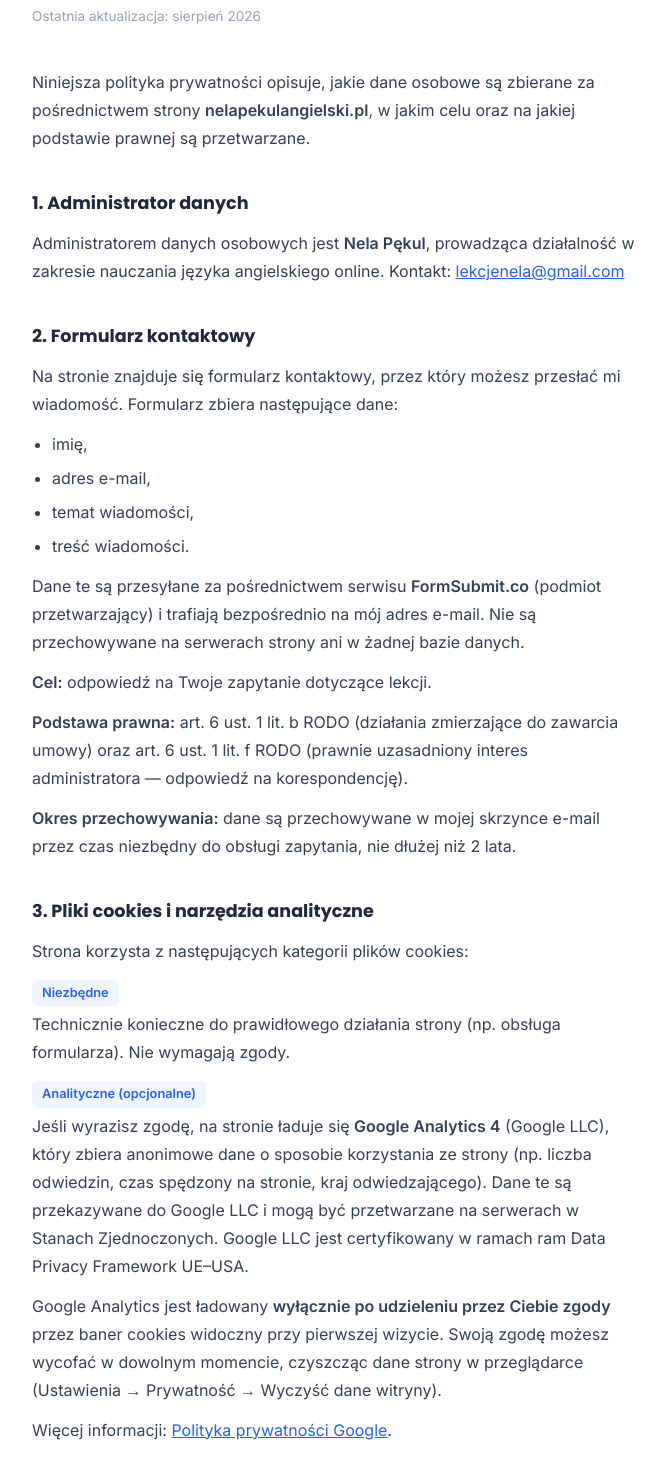
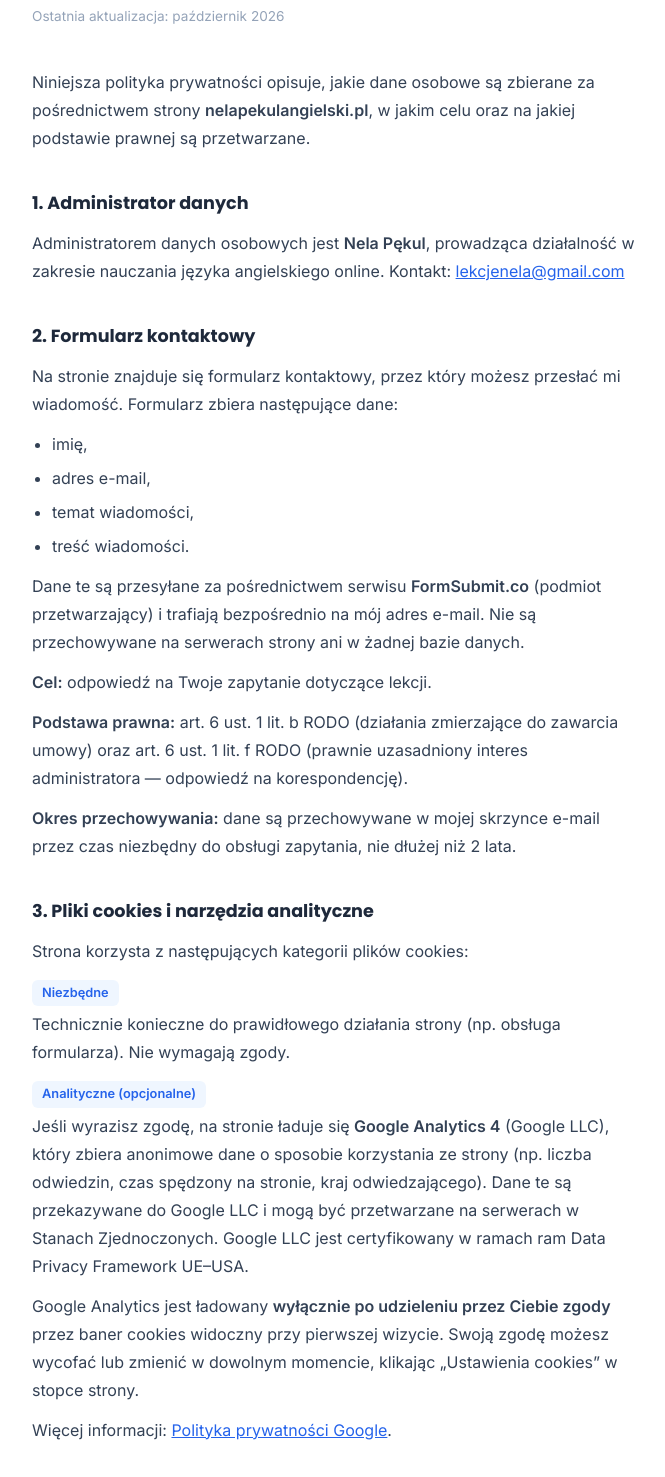
Before and after one commit to NolaPekola/Strona-internetowa-, a website: page polityka-prywatnosci.html in a window 1280 px wide. Shown: the part 221-1698 px from the top of the page, without its empty margins (304-969 px from the left). Drawn offline with Linux system fonts and the light colour scheme.

Commit message:
Revise privacy policy update date and consent info
Updated the last update date and modified the consent withdrawal instructions for Google Analytics.

```diff
--- a/polityka-prywatnosci.html
+++ b/polityka-prywatnosci.html
@@ -81,7 +81,7 @@
     <a href="/" class="back">← Wróć na stronę główną</a>
 
     <h1>Polityka Prywatności</h1>
-    <p class="meta">Ostatnia aktualizacja: sierpień 2026</p>
+    <p class="meta">Ostatnia aktualizacja: październik 2026</p>
 
     <p>Niniejsza polityka prywatności opisuje, jakie dane osobowe są zbierane za pośrednictwem strony <strong>nelapekulangielski.pl</strong>, w jakim celu oraz na jakiej podstawie prawnej są przetwarzane.</p>
 
@@ -109,7 +109,7 @@
 
     <p><span class="chip">Analityczne (opcjonalne)</span><br />
     Jeśli wyrazisz zgodę, na stronie ładuje się <strong>Google Analytics 4</strong> (Google LLC), który zbiera anonimowe dane o sposobie korzystania ze strony (np. liczba odwiedzin, czas spędzony na stronie, kraj odwiedzającego). Dane te są przekazywane do Google LLC i mogą być przetwarzane na serwerach w Stanach Zjednoczonych. Google LLC jest certyfikowany w ramach ram Data Privacy Framework UE–USA.</p>
-    <p>Google Analytics jest ładowany <strong>wyłącznie po udzieleniu przez Ciebie zgody</strong> przez baner cookies widoczny przy pierwszej wizycie. Swoją zgodę możesz wycofać w dowolnym momencie, czyszcząc dane strony w przeglądarce (Ustawienia → Prywatność → Wyczyść dane witryny).</p>
+    <p>Google Analytics jest ładowany <strong>wyłącznie po udzieleniu przez Ciebie zgody</strong> przez baner cookies widoczny przy pierwszej wizycie. Swoją zgodę możesz wycofać lub zmienić w dowolnym momencie, klikając „Ustawienia cookies” w stopce strony.</p>
     <p>Więcej informacji: <a href="https://policies.google.com/privacy" target="_blank" rel="noopener">Polityka prywatności Google</a>.</p>
 
     <h2>4. Linki zewnętrzne</h2>
```
